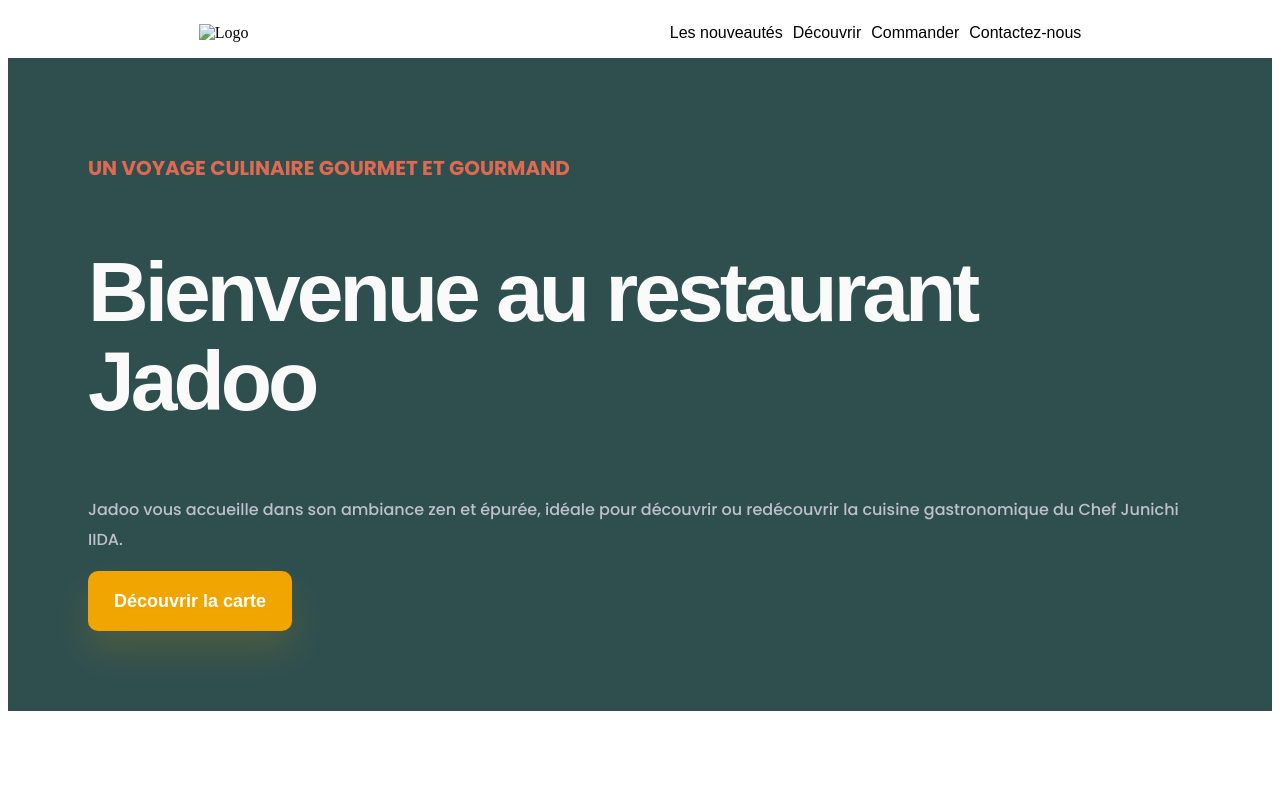
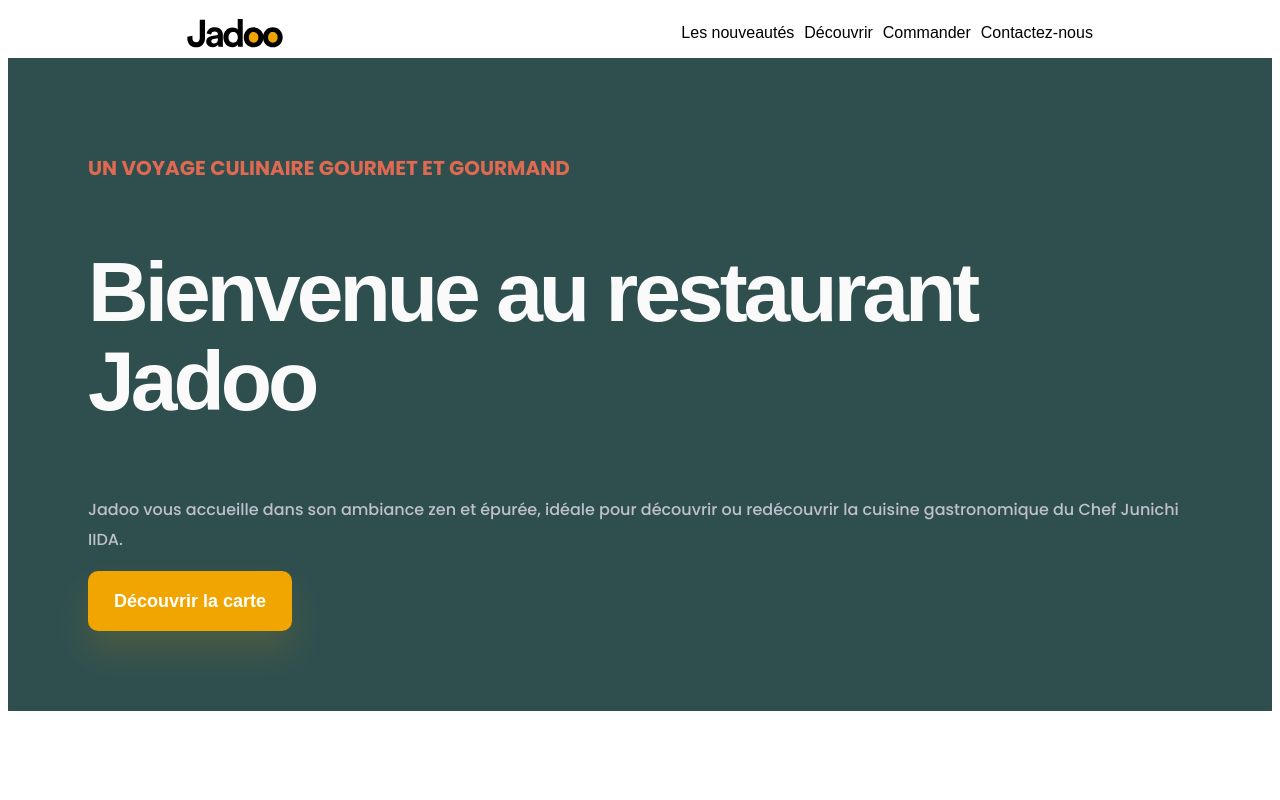
Before and after one commit to silenthill99/jadoo-v2, a website with bundled scripts: page index.html in a window 1280 px wide. Shown: the top 800 px of the page. Built offline with nearby package versions, Linux system fonts and the light colour scheme; a web font is replaced by a local one.

Commit message:
Ajout du logo

```diff
--- a/index.html
+++ b/index.html
@@ -7,7 +7,7 @@
 </head>
 <body>
 <header>
-    <img src="" alt="Logo">
+    <img src="images/Logo.svg" alt="Logo">
     <nav class="menu-nav">
         <ul>
             <li><a href="#nouveautes">Les nouveautés</a></li>
```
Also changed, not shown: images/Logo.svg (added).
